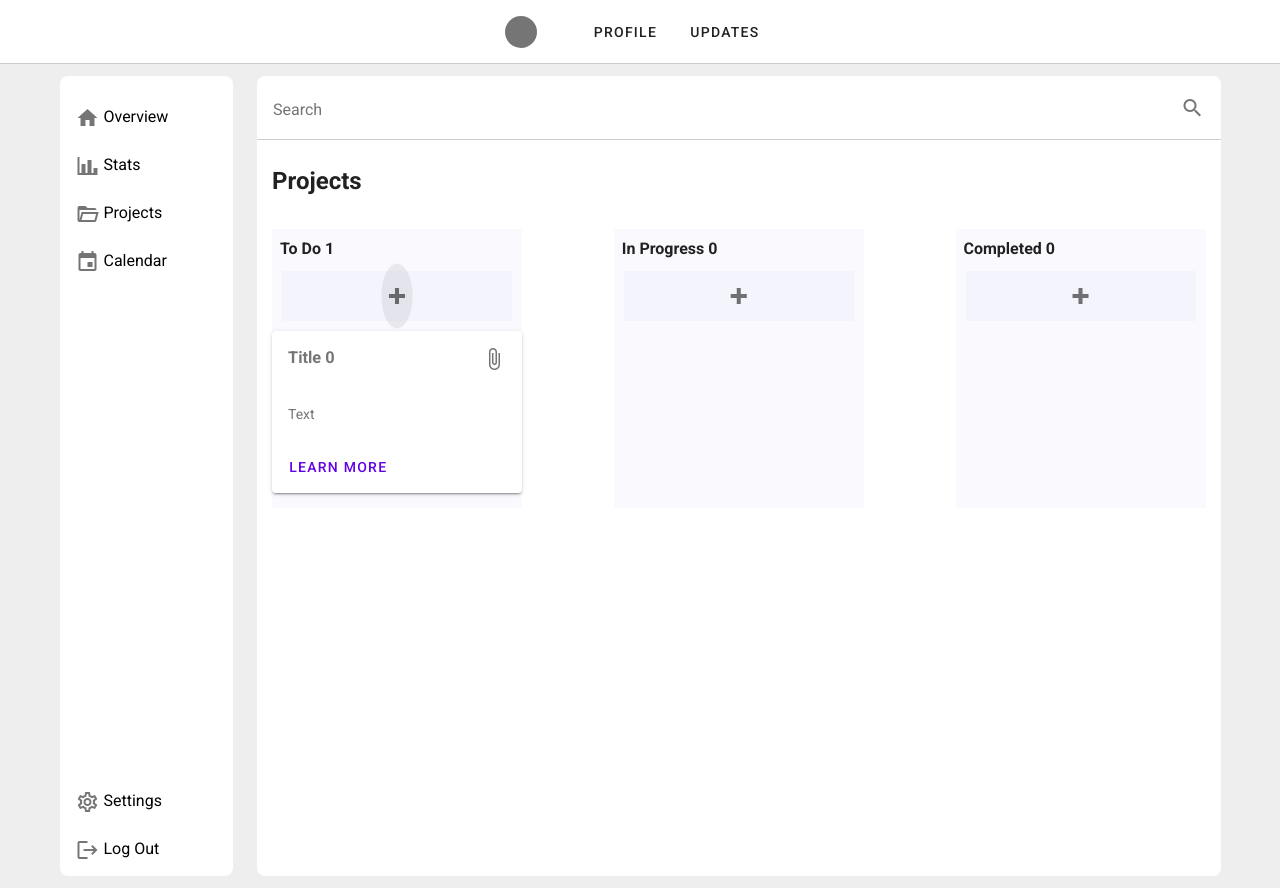
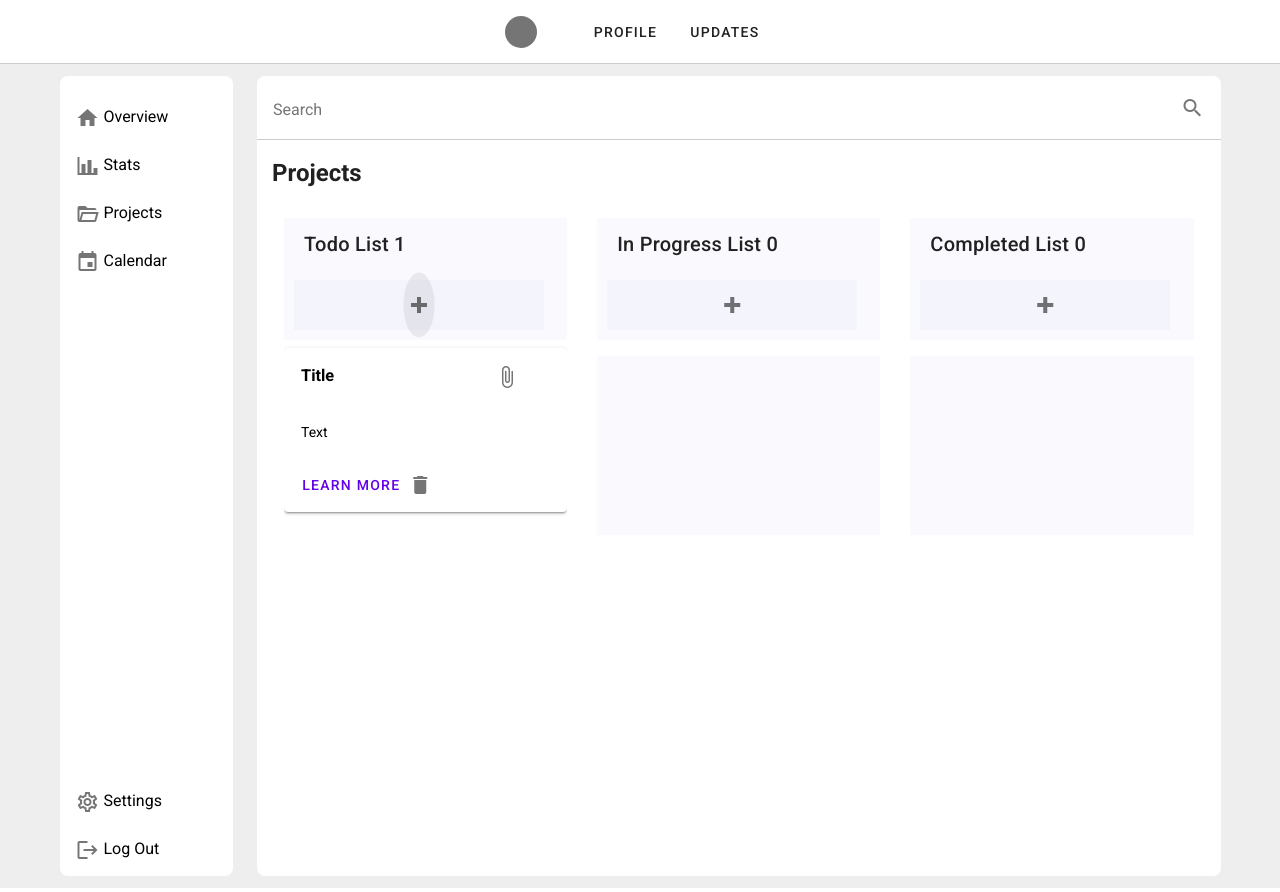
Before and after one commit to busrablt/Vue-Project, a Vue app: page /projects in a window 1280 px wide. Both pictures are taken after a click on the button 397 px from the left and 296 px from the top of the page. Built offline with nearby package versions, Linux system fonts and the light colour scheme.

Commit message:
Store logic  implemented to the components

```diff
--- a/src/components/Board.vue
+++ b/src/components/Board.vue
@@ -1,87 +1,50 @@
 <template>
-  <div :id="id"
-       class="board"
-       @dragover.prevent
-       @drop.prevent ="drop">
-       <h4 class="mt-2">{{boardTitle}} {{cardInfos.length}}</h4>
-      <!-- TODO Aşağıdaki butonu board'un dışına taşı. (Bir bug'a sebep oluyor) -->
-      <div  class="sheet">
-        <v-icon  @click="addCardInfo({id:lastId,  title: 'Title ' + lastId, text: 'Text'})">
-        mdi-plus-thick</v-icon>
+  <div class="board">
+      <div class="title">
+          {{title}} {{count}}
       </div>
+        <div class="sheet">
+          <v-icon  @click="addData">mdi-plus-thick</v-icon>
+        </div>
 
-      <Card v-for="info in cardInfos" :key="info.id" :info="info" draggable="true"/>
+      <slot></slot>
 
-    <!-- FIXME Bir kart taşındıktan sonra aynısından bir tane daha oluşuyor -->
   </div>
 </template>
 
 <script>
-import Card from "./Card.vue"
+export default {
+    name: "Board",
+    props: ["title", "id","count"],
+    methods: {
+    addData() {
+      this.$store.dispatch("addToBoard", { // FIXME Math random metodu yerine id oluşturan bir paket kullan
+          cardInfo: {id:Math.floor(Math.random() * 100), title:"Title", text:"Text"}, status: this.id
+      })
+    },
 
-export default {
-    name:"Board",
-    components:{
-    Card
-    },
-    props: {
-      id: String,
-      boardTitle: String,
-      lastId: Number,
-      sourceBoardId: String
-    },
-    data: () => ({
-      cardInfos: []
+    }
 
-    }),
-    watch: {
-      sourceBoardId(updated) {
-        if(updated != "" || updated != undefined) {
-          // TODO removeInfo metodunun parametresini değişken hale getir. (Taşınan kartın id'sini ver)
-          this.removeInfo(0)
-        }
-      }
-    },
-    methods:{
-      drop(e) {
-        const cardInfo = JSON.parse(e.dataTransfer.getData('card_info'))
-        const sourceBoardID = e.dataTransfer.getData('source_board_id')
-        this.$emit("findSourceBoard", sourceBoardID)
-        this.cardInfos.push(cardInfo)
-        const card_id = cardInfo.id
-        const card = document.getElementById(card_id)
-        card.style.display = "block"
-        e.target.appendChild(card)
-        this.$emit("transferedCardID", card_id)
-
-      },
-      removeInfo(cardId) {
-        if(this.sourceBoardId == this.id) {
-          console.log(this.id,cardId)
-          let selectedInfo = this.cardInfos.find((info) => cardId == info.id)
-          this.cardInfos.splice(this.cardInfos.findIndex((element) => element == selectedInfo), 1)
-        }
-      },
-      addCardInfo(data) {
-        let newData = {id: this.lastId, title: data.title, text: data.text}
-        this.$emit("updateLastId", this.lastId + 1)
-        this.cardInfos.push(newData)
-      }
-    }
 }
 </script>
-<style lang="scss" >
-h4{
-  padding-left: 8px;
-}
+
+<style lang="scss">
 .board{
-  display: flex;
-  flex-direction: column;
-  background:rgba(201, 201, 241, 0.1);
-  width: 100%;
-  max-width: 250px;
+    background:rgba(201, 201, 241, 0.1);
+    width: 100%;
+    max-width: 300px;
+    margin: 0 15px;
 
 }
+.title{
+    padding: 10px 20px;
+    font-size: 16px;
+    font-weight: 600;
+    margin-bottom: 10px;
+
+
+}
+
 .sheet{
   display: flex;
   justify-content: center;
@@ -90,4 +53,5 @@ h4{
   margin: 10px ;
   background-color: rgba(184, 184, 243, 0.1);
 }
+
 </style>
--- a/src/components/Card.vue
+++ b/src/components/Card.vue
@@ -1,19 +1,13 @@
 <template>
-  <div>
     <v-card
-        :id="info.id"
-        class="card"
-        :draggable="draggable"
-        @dragstart="dragStart"
-        @dragover.stop>
-
+      :id="item.id"
+       class="card">
         <v-card-text class="card-text">
-           <h3><input :placeholder="info.title"/><v-icon class="icon">mdi-paperclip</v-icon> </h3>
+           <h3><input :placeholder="item.title" v-model="item.title" @blur="updateData"/><v-icon class="icon">mdi-paperclip</v-icon> </h3>
         </v-card-text>
         <v-card-text class="card-text">
-           <input :placeholder="info.text"/>
+           <input :placeholder="item.text" v-model="item.text"  @blur="updateData"/>
         </v-card-text>
-
 
         <v-card-actions>
             <v-btn
@@ -22,36 +16,37 @@
             >
               Learn More
            </v-btn>
+           <v-icon  @click="removeData">mdi-delete</v-icon>
         </v-card-actions>
     </v-card>
-
-  </div>
 </template>
 
 <script>
 export default {
-    name:"Card",
-    props:['draggable', 'info'],
-    methods:{
-      dragStart(e) {
-        const target = e.target
-        var stringInfo = JSON.stringify(this.info)
-        e.dataTransfer.setData('source_board_id', this.$parent.id)
-        e.dataTransfer.setData('card_info', stringInfo)
-        setTimeout(() => {target.style.display= "none" }, 0)
-      }
-    },
+    name: "Card",
+    props: ["item"],
+    methods: {
+        updateData() {
+            let statusName = this.$parent.$parent.id
+            this.$store.dispatch("updateCardInfo", {cardInfo: this.item, status: statusName})
+        },
+        removeData() {
+            let statusName = this.$parent.$parent.id
+            this.$store.dispatch("removeFromBoard", {cardInfo: this.item, status: statusName})
+        },
+
+    }
 
 }
 </script>
+
 <style lang="scss">
- .card{
-  display: flex;
-  flex-direction: column;
-  width: 280px;
-  cursor: pointer;
-  margin-bottom: 15px;
+.card{
+    border: 1px solid #EEE;
+    margin-bottom: 15px;
+}
+.card:hover{
+    cursor: move;
 }
 
-
 </style>
--- a/src/components/Projects.vue
+++ b/src/components/Projects.vue
@@ -1,69 +1,112 @@
 <template>
- <div>
-   <search/>
-  <v-list
-        style="max-height: 520px"
-        class="overflow-y-auto"
-    >
-   <h2>Projects</h2>
+  <div>
+    <Search />
+    <h2>Projects</h2>
 
-  <main class="flexbox">
-    <Board id="board-1" :boardTitle=titles[0]
-     :lastId="lastId"
-      @updateLastId="lastId = $event"
-     :sourceBoardId="sourceBoard"
-     @findSourceBoard="sourceBoard = $event"
-     />
+    <div class="container">
+      <Board title="Todo List" id="todo" :count="todoList.length">
+        <v-list style="max-height: 520px" class="overflow-y-auto">
+          <draggable
+            class="draggable"
+            :list="todoList"
+            group="todosapp"
+            ghost-class="on-drag"
+            animation="400"
+          >
+            <Card v-for="item in todoList" :key="item.id" :item="item"></Card>
+          </draggable>
+        </v-list>
+      </Board>
 
-    <Board id="board-2" :boardTitle=titles[1]
-     :lastId="lastId"
-     @updateLastId="lastId = $event"
-     :sourceBoardId="sourceBoard"
-      @findSourceBoard="sourceBoard = $event"
-      />
+      <Board
+        title="In Progress List"
+        id="inProgress"
+        :count="inProgressList.length"
+      >
+        <v-list style="max-height: 520px" class="overflow-y-auto">
+          <draggable
+            class="draggable"
+            :list="inProgressList"
+            group="todosapp"
+            ghost-class="on-drag"
+            animation="400"
+          >
+            <Card v-for="item in inProgressList" :key="item.id" :item="item"/>
+          </draggable>
+        </v-list>
+      </Board>
 
-    <Board id="board-3" :boardTitle=titles[2]
-     :lastId="lastId"
-      @updateLastId="lastId = $event"
-     :sourceBoardId="sourceBoard"
-     @findSourceBoard="sourceBoard = $event"
-    />
-  </main>
-   </v-list>
- </div>
+      <Board
+        title="Completed List"
+        id="completed"
+        :count="completedList.length"
+      >
+        <v-list style="max-height: 520px" class="overflow-y-auto">
+          <draggable
+            class="draggable"
+            :list="completedList"
+            group="todosapp"
+            ghost-class="on-drag"
+            animation="400"
+          >
+            <Card v-for="item in completedList" :key="item.id" :item="item" />
+          </draggable>
+        </v-list>
+      </Board>
+    </div>
+  </div>
 </template>
 
 <script>
-import Search from "./Search.vue"
-import Board from "./Board.vue"
+import Card from "./Card.vue";
+import Board from "./Board.vue";
+import Search from "./Search.vue";
+import draggable from "vuedraggable";
 
 export default {
-  name:"Projects",
-  data: () => ({
-    lastId: 0,
-    titles: ["To Do", "In Progress", "Completed"],
-    sourceBoard: ""
-  }),
-  components:{
+  name: "Projects",
+  components: {
     Board,
+    Card,
     Search,
-  }
+    draggable,
+  },
+  computed: {
+    todoList: function () {
+      return this.$store.getters.todo;
+    },
+    inProgressList: function () {
+      return this.$store.getters.inProgress;
+    },
+    completedList: function () {
+      return this.$store.getters.completed;
+    },
+    state() {
+      return this.$store.state.todoCards;
+    },
+  },
+  methods: {},
+};
+</script>
+<style lang="scss">
+.container {
+  display: flex;
+  justify-content: center;
+  padding: 15px;
 }
-</script>
 
-<style lang="scss" >
 h2{
   padding: 15px;
 }
 
-.flexbox{
+.on-drag {
+  background-color: rgb(37, 0, 250);
+}
+
+.draggable {
   display: flex;
-  justify-content: space-between;
-  max-height: 100em;
-  min-height: 18em;
+  flex-direction: column;
   width: 100%;
-  overflow: hidden;
-  margin-right: 0 auto;
-  padding: 15px;
+  height: 100%;
 }
 </style>
--- a/src/components/Stats.vue
+++ b/src/components/Stats.vue
@@ -1,75 +1,12 @@
 <template>
-<div class="container">
-  <TodoList title="Todo List" id="todo">
-    <draggable
-        :list="todoList"
-        group= "todosapp"
-        ghost-class= "on-drag"
-        animation="400"
-    >
-      <TodoItem v-for="item in todoList" :key="item.id" :item="item"></TodoItem>
-    </draggable>
-  </TodoList>
-
-  <TodoList title="In Progress List" id="inProgress">
-    <draggable
-        :list="inProgressList"
-        group="todosapp"
-        ghost-class="on-drag"
-        animation="400"
-    >
-      <TodoItem v-for="item in inProgressList" :key="item.id" :item="item"></TodoItem>
-    </draggable>
-  </TodoList>
-
-  <TodoList title="Completed List" id="completed">
-    <draggable
-        :list="completedList"
-        group= "todosapp"
-        ghost-class= "on-drag"
-        animation="400"
-    >
-      <TodoItem v-for="item in completedList" :key="item.id" :item="item"></TodoItem>
-    </draggable>
-  </TodoList>
-
-</div>
+  <div> STATS</div>
 </template>
 
 <script>
-
-import TodoItem from "./TodoItem.vue"
-import TodoList from "./TodoList.vue"
-import draggable from "vuedraggable"
-
 export default {
   name:"Stats",
-  components:{
-    TodoList,
-    TodoItem,
-    draggable
-  },
-  computed: {
-    todoList: function() {return this.$store.getters.todo},
-    inProgressList: function() {return this.$store.getters.inProgress},
-    completedList: function() {return this.$store.getters.completed},
-  },
-  methods:{
-
-
-  }
 }
 
 </script>
 <style lang="scss" >
-.container{
-  display: flex;
-  justify-content: center;
-
-}
-
-.on-drag{
-  background-color:rgb(37, 0, 250);
-}
-
 </style>
--- a/src/components/TodoList.vue
+++ /dev/null
@@ -1,60 +0,0 @@
-<template>
-  <div class="todo-list">
-      <div class="title">
-          {{title}}
-      </div>
-        <div class="sheet">
-          <v-icon  @click="addData">mdi-plus-thick</v-icon>
-        </div>
-
-      <slot></slot>
-
-  </div>
-</template>
-
-<script>
-export default {
-    name: "TodoList",
-    props: ["title", "id"],
-    methods: {
-    addData() {
-      this.$store.dispatch("addToList", { // FIXME Math random metodu yerine id oluşturan bir paket kullan
-          cardInfo: {id:Math.floor(Math.random() * 100), title:"Title", text:"Text"},
-      status: this.id
-      })
-    },
-
-    }
-
-}
-</script>
-
-<style lang="scss">
-.todo-list{
-    display: flex;
-    flex-direction: column;
-    background:rgba(201, 201, 241, 0.1);
-    width: 100%;
-    max-width: 300px;
-    margin: 0 15px;
-
-}
-.title{
-    padding: 10px 20px;
-    font-size: 20px;
-    font-weight: 600;
-    margin-bottom: 10px;
-    text-align: center;
-
-}
-
-.sheet{
-  display: flex;
-  justify-content: center;
-  height: 50px;
-  max-width: 250px;
-  margin: 10px ;
-  background-color: rgba(184, 184, 243, 0.1);
-}
-
-</style>
--- a/src/store/index.js
+++ b/src/store/index.js
@@ -10,58 +10,61 @@ export default new Vuex.Store({
     completedCards : []
   },
   mutations: {
-    addToList(state, payload){ // payload: {cardInfo, status}
-      switch (payload.status) {
-        case "todo":
-          state.todoCards.push(payload.cardInfo)
-          break;
-        case "inProgress":
-          state.inProgressCards.push(payload.cardInfo)
-          break;
-        case "completed":
-          state.completedCards.push(payload.cardInfo)
-          break;
+    // payload: {cardInfo, status}
+    updateCardInfo(state, payload) {
+      // find array
+      const arrayMap = new Map()
+      arrayMap.set("todo", state.todoCards)
+      arrayMap.set("inProgress", state.inProgressCards)
+      arrayMap.set("completed", state.completedCards)
 
-        default:
-          console.error("Unexpected board status!")
-          break;
-      }
+      let info = payload.cardInfo
+      let selectedArray = arrayMap.get(payload.status)
+      // find index of object
+      let cardIndex = selectedArray.findIndex((card) => card == info)
+      // change object information with payload
+      selectedArray[cardIndex] = info
+
+    },
+    addToBoard(state, payload){
+      const arrayMap = new Map()
+      arrayMap.set("todo", state.todoCards)
+      arrayMap.set("inProgress", state.inProgressCards)
+      arrayMap.set("completed", state.completedCards)
+
+      let selectedArray = arrayMap.get(payload.status)
+      selectedArray.push(payload.cardInfo)
+
     },
 
-    removeFromList(state, payload) {
-      let selectedArray;
-      switch (payload.status) {
-        case "todo":
-          selectedArray = state.todoCards
-          break;
-        case "inProgress":
-           selectedArray = state.inProgressCards
-          break;
-        case "completed":
-           selectedArray = state.completedCards
-          break;
+    removeFromBoard(state, payload) {
+      const arrayMap = new Map()
+      arrayMap.set("todo", state.todoCards)
+      arrayMap.set("inProgress", state.inProgressCards)
+      arrayMap.set("completed", state.completedCards)
 
-        default:
-          console.error("Unexpected board status!")
-          break;
-      }
-      let itemIndex = this.selectedArray.findIndex((card) => card == payload.cardInfo)
+      let selectedArray = arrayMap.get(payload.status)
+
+      let itemIndex = selectedArray.findIndex((card) => card == payload.cardInfo)
       selectedArray.splice(itemIndex, 1)
     }
 
   },
   actions: {
-    addToList({ commit }, payload) {
-      commit("addToList", payload)
+    addToBoard({ commit }, payload) {
+      commit("addToBoard", payload)
     },
-    removeFromList({ commit }, payload) {
-      commit("removeFromList", payload)
+    updateCardInfo({ commit }, payload) {
+      commit("updateCardInfo", payload)
+    },
+    removeFromBoard({ commit }, payload) {
+      commit("removeFromBoard", payload)
     },
 
     moveObject({ commit }, payload, nextStatus) {
-      commit("removeFromList", payload)
+      commit("removeFromBoard", payload)
       payload.status = nextStatus
-      commit("addToList", payload)
+      commit("addToBoard", payload)
     }
   },
   getters: {
```
Also changed, not shown: src/components/TodoItem.vue (deleted, +0 -49 lines), 1 other file (tests, documents, lock files or other folders).
